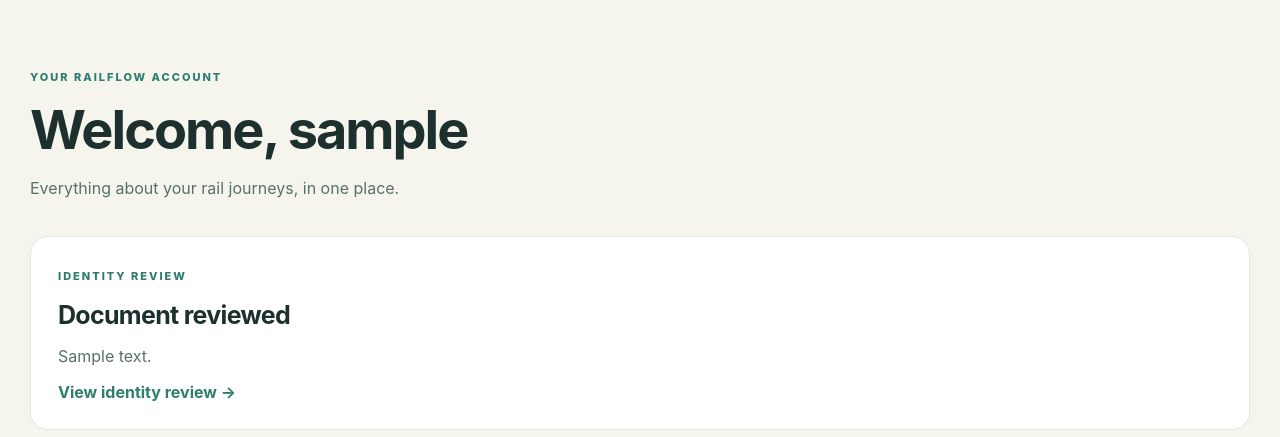
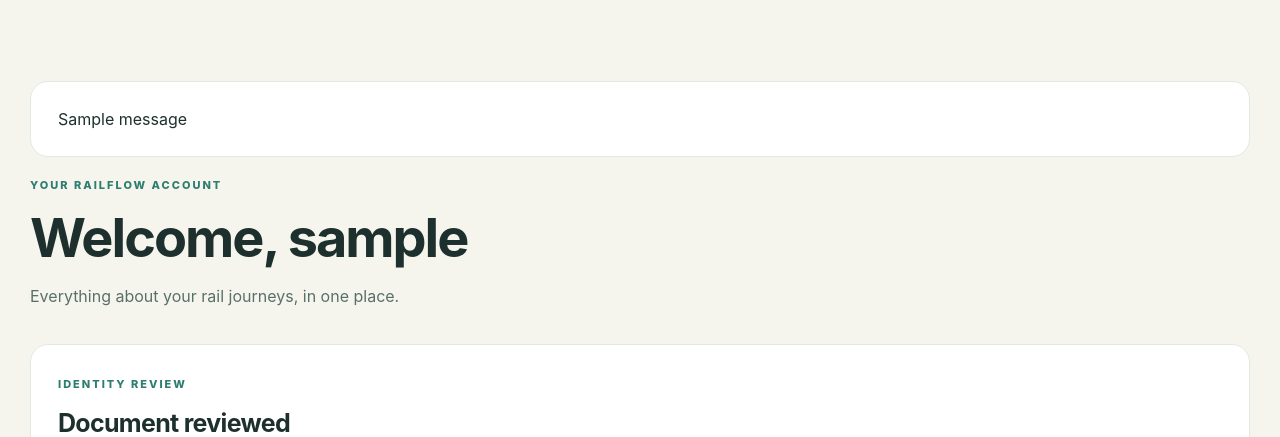
Before and after one commit to Ahdams/Train-booking-system-django, a Django app: page /account/ in a window 1280 px wide. Shown: the part 90-527 px from the top of the page. Run offline with Django 5.2, Linux system fonts and the light colour scheme; a user stored in the database is signed in; tables that the repository leaves empty hold one stand-in row (values such as "Sample post"); one stand-in notice (Sample message) is shown; data that the repository does not hold is empty.

Commit message:
ui: show account settings and navigation feedback

```diff
--- a/templates/core/account_base.html
+++ b/templates/core/account_base.html
@@ -5,4 +5,4 @@
 <script defer src="{% static 'js/mobile-nav.js' %}"></script></head><body><header class="nav wrap"><a class="brand" href="{% url 'home' %}"><span class="brand-icon">↗</span> RailFlow</a>
 <button class="menu-toggle" type="button" aria-label="Open navigation menu" aria-expanded="false" aria-controls="primary-nav"><span></span><span></span><span></span></button><nav id="primary-nav"><a href="{% url 'home' %}">Home</a>{% if user.is_authenticated %}<a href="{% url 'dashboard' %}">Dashboard</a><a href="{% url 'profile' %}">My profile</a><a href="{% url 'my_bookings' %}">My bookings</a><a href="{% url 'identity_submit' %}">Identity review</a><a href="{% url 'notifications' %}">Notifications</a><a href="{% url 'reports' %}">My reports</a>{% if user.is_staff %}<a href="{% url 'staff_dashboard' %}">Staff dashboard</a><a href="{% url 'staff_reports' %}">Manage reports</a><a href="{% url 'verify_ticket' %}">Verify tickets</a><a href="{% url 'manage_disruptions' %}">Disruptions</a><a href="{% url 'identity_reviews' %}">Review identities</a>{% endif %}{% endif %}</nav>
 {% if user.is_authenticated %}<form method="post" action="{% url 'logout' %}">{% csrf_token %}<button class="nav-cta" type="submit">Log out</button></form>{% else %}<a class="nav-cta" href="{% url 'login' %}">Sign in</a>{% endif %}</header>
-<main class="account-container wrap">{% block content %}{% endblock %}</main></body></html>
+<main class="account-container wrap">{% if messages %}<div role="status">{% for message in messages %}<p class="account-panel">{{ message }}</p>{% endfor %}</div>{% endif %}{% block content %}{% endblock %}</main></body></html>
```
